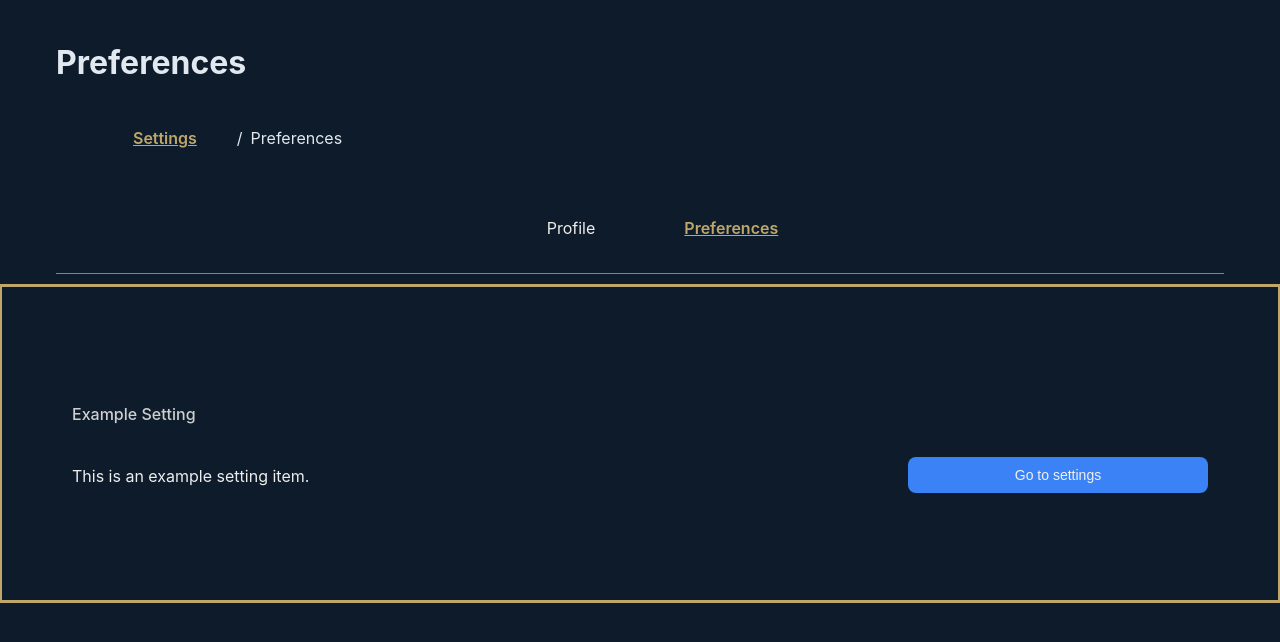
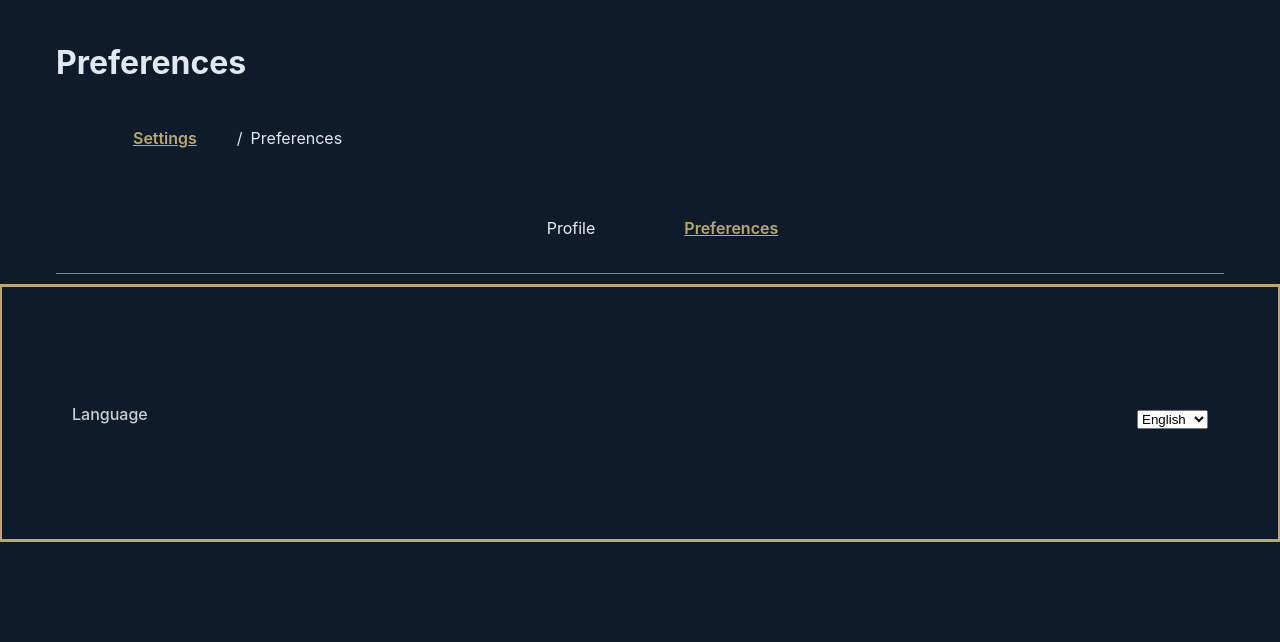
Before and after one commit to LuisDev912/EduMath-Track, a React (Vite) app in the folder frontend/: page /settings/preferences in a window 1280 px wide. Shown: the top 642 px of the page. Built offline with nearby package versions, Linux system fonts and the light colour scheme.

Commit message:
feat(settings): add language selection to preferences - Add logic to change the app language in the PreferencesSettings page. - Update the English and Spanish locale files to include the new language selection options.

```diff
--- a/frontend/src/features/settings/pages/PreferencesSettings.tsx
+++ b/frontend/src/features/settings/pages/PreferencesSettings.tsx
@@ -1,12 +1,24 @@
+import { useTranslation } from "react-i18next";
 import SettingsItem from "../components/SettingsItem/SettingsItem.tsx";
 
 export default function PreferencesSettings() {
+    const { t, i18n } = useTranslation();
+
     return (
-        <SettingsItem
-            title="Example Setting"
-            description="This is an example setting item."
-            actionType="button"
-            action={() => alert("Action triggered!")}
-        />
+        <div>
+            <SettingsItem
+                title={t("settings.preferences.changeLanguage.title")}
+                actionType="select"
+                value={i18n.language}
+                options={[
+                    { value: "en", label: t("settings.preferences.changeLanguage.options.en") },
+                    { value: "es", label: t("settings.preferences.changeLanguage.options.es") }
+                ]}
+                action={(value) => {
+                    if (!value) return;
+                    i18n.changeLanguage(value);
+                }}
+            />
+        </div>
     );
 };
--- a/frontend/src/locales/en/en.json
+++ b/frontend/src/locales/en/en.json
@@ -95,13 +95,17 @@
   "settings": {
     "title": "Settings",
     "profile": {
-      "title": "Profile",
-      "description": "Manage your personal information and account preferences"
+      "title": "Profile"
     },
     "preferences": {
       "title": "Preferences",
-      "description": "Customize your experience by adjusting your preferences",
-      "language": "Language",
+      "changeLanguage": {
+        "title": "Language",
+        "options": {
+          "en": "English",
+          "es": "Spanish"
+        }
+      },
       "theme": "Theme"
     }
   }
--- a/frontend/src/locales/es/es.json
+++ b/frontend/src/locales/es/es.json
@@ -95,13 +95,17 @@
   "settings": {
     "title": "Configuración",
     "profile": {
-      "title": "Perfil",
-      "description": "Administra tu información personal y preferencias de cuenta"
+      "title": "Perfil"
     },
     "preferences": {
       "title": "Preferencias",
-      "description": "Personaliza tu experiencia ajustando tus preferencias",
-      "language": "Idioma",
+      "changeLanguage": {
+        "title": "Idioma",
+        "options": {
+          "en": "Inglés",
+          "es": "Español"
+        }
+      },
       "theme": "Tema"
     }
   }
```
